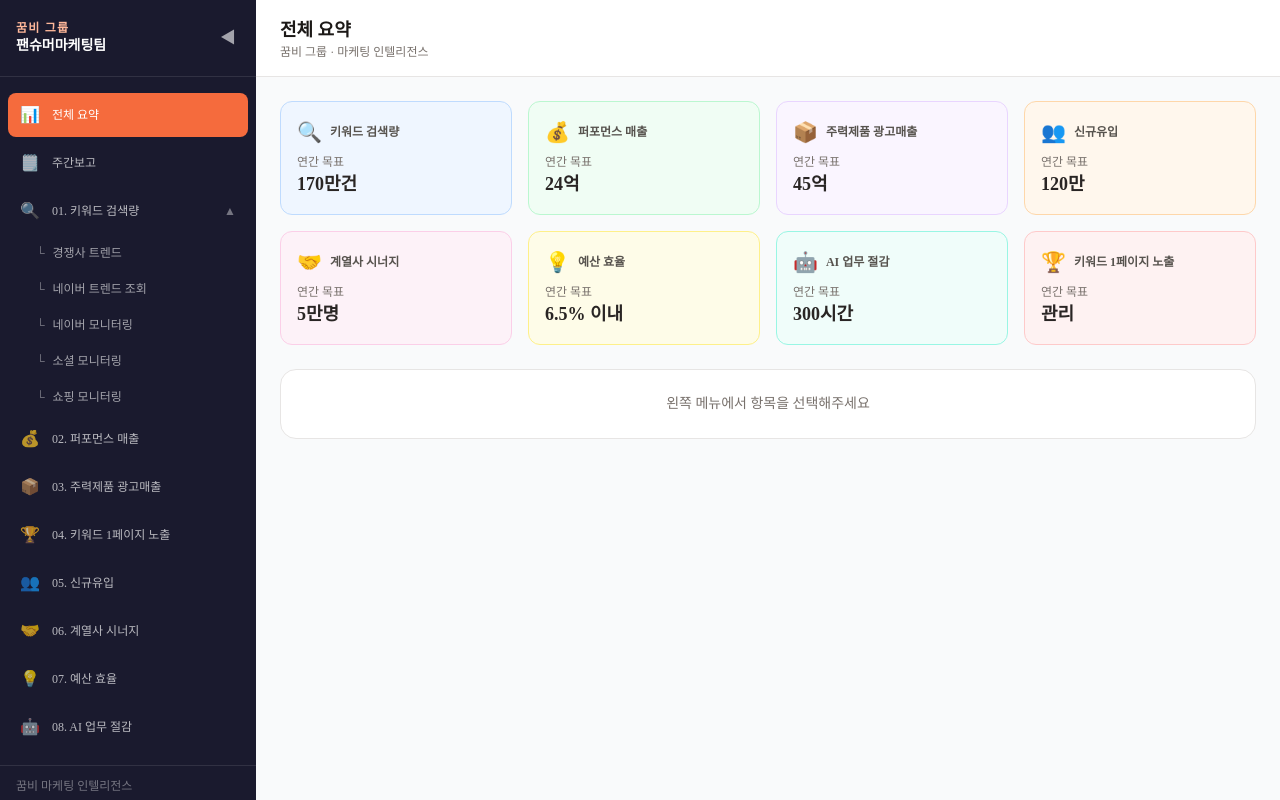
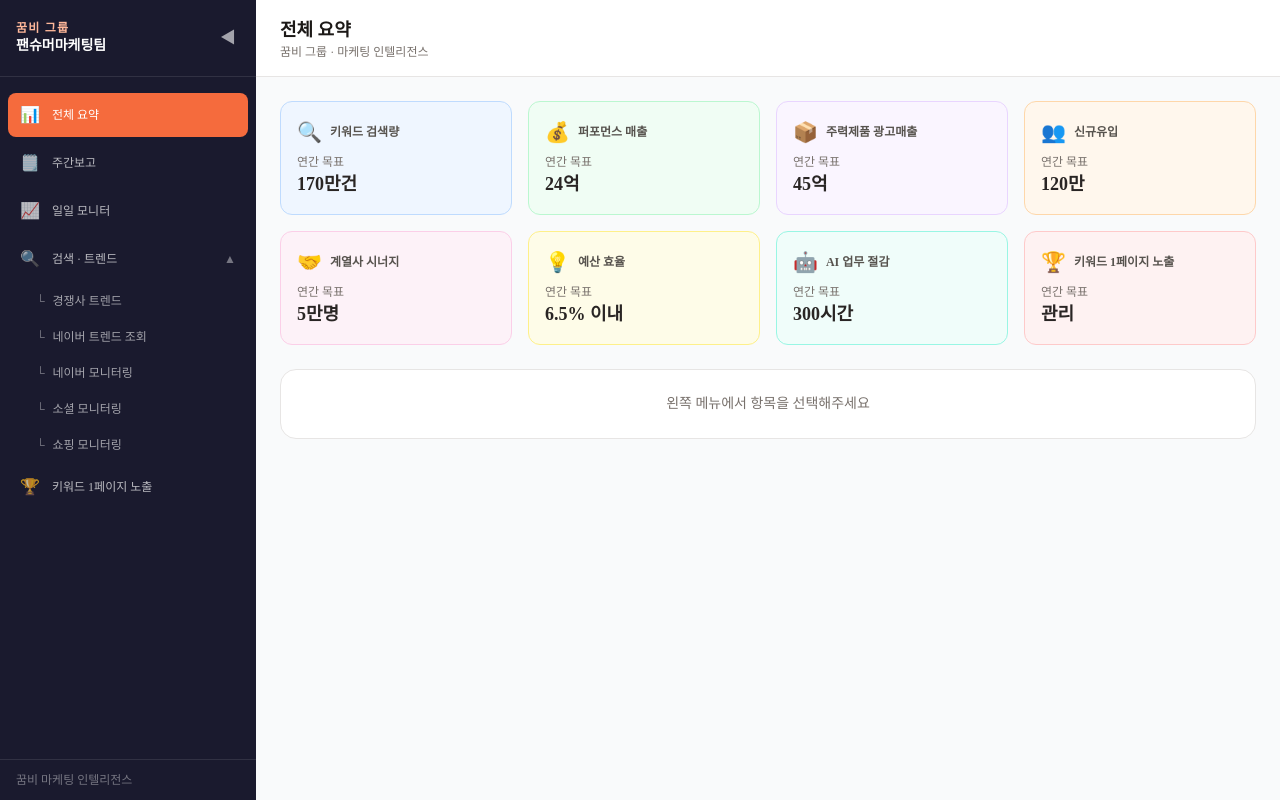
Before and after one commit to ggumbim-droid/ggumbi-monitor, a Next.js app: page / in a window 1280 px wide. Built offline with nearby package versions, Linux system fonts and the light colour scheme.

Commit message:
Update page.tsx

```diff
--- a/src/app/page.tsx
+++ b/src/app/page.tsx
@@ -10,6 +10,7 @@ import { ChannelTabs } from "@/components/ChannelTabs";
 import { LoginRequiredSection } from "@/components/LoginRequiredSection";
 import { InsightsPanel } from "@/components/InsightsPanel";
 import { WeeklyReport } from "@/components/WeeklyReport";
+import { DailyMonitor } from "@/components/DailyMonitor";
 import { buildNotionReport } from "@/lib/report";
 import { LineChart, Line, XAxis, YAxis, CartesianGrid, Tooltip, Legend, ResponsiveContainer, BarChart, Bar } from "recharts";
 import type { ChannelId, MonitorDateRange, MonitorResult, SortOrder } from "@/types/monitor";
@@ -51,11 +52,15 @@ const CHANNEL_LABELS: Record<ChannelId, string> = {
 
 const COMING_SOON: ChannelId[] = ["meta_ads", "smartstore_reviews"];
 
+// 화면이 실제로 존재하는 메뉴만 남깁니다.
+// 02·03·05·06·07·08은 클릭해도 빈 화면이었고, 그 내용은 전체 요약·주간보고에서
+// 이미 한눈에 보이므로 제거했습니다. KPI 번호도 화면 구조와 맞지 않아 뗐습니다.
 const SIDEBAR_MENUS = [
   { id: "dashboard", label: "전체 요약", icon: "📊", children: [] },
   { id: "weekly_report", label: "주간보고", icon: "🗒️", children: [] },
+  { id: "daily_monitor", label: "일일 모니터", icon: "📈", children: [] },
   {
-    id: "kpi_keyword", label: "01. 키워드 검색량", icon: "🔍",
+    id: "kpi_keyword", label: "검색 · 트렌드", icon: "🔍",
     children: [
       { id: "brand_trend", label: "경쟁사 트렌드" },
       { id: "keyword_trend", label: "네이버 트렌드 조회" },
@@ -64,13 +69,7 @@ const SIDEBAR_MENUS = [
       { id: "monitor_shopping", label: "쇼핑 모니터링" },
     ],
   },
-  { id: "kpi_performance", label: "02. 퍼포먼스 매출", icon: "💰", children: [] },
-  { id: "kpi_ads", label: "03. 주력제품 광고매출", icon: "📦", children: [] },
-  { id: "kpi_exposure", label: "04. 키워드 1페이지 노출", icon: "🏆", children: [] },
-  { id: "kpi_newuser", label: "05. 신규유입", icon: "👥", children: [] },
-  { id: "kpi_synergy", label: "06. 계열사 시너지", icon: "🤝", children: [] },
-  { id: "kpi_budget", label: "07. 예산 효율", icon: "💡", children: [] },
-  { id: "kpi_ai", label: "08. AI 업무 절감", icon: "🤖", children: [] },
+  { id: "kpi_exposure", label: "키워드 1페이지 노출", icon: "🏆", children: [] },
 ];
 
 function getToday() { return new Date().toISOString().split("T")[0]; }
@@ -497,6 +496,9 @@ export default function HomePage() {
 
           {/* 주간보고 */}
           {activeMenu === "weekly_report" && <WeeklyReport />}
+
+          {/* 일일 모니터 — 저장소에서 읽어 클릭 없이 표시 */}
+          {activeMenu === "daily_monitor" && <DailyMonitor />}
 
           {/* 경쟁사 트렌드 대시보드 */}
           {activeMenu === "brand_trend" && (
```
